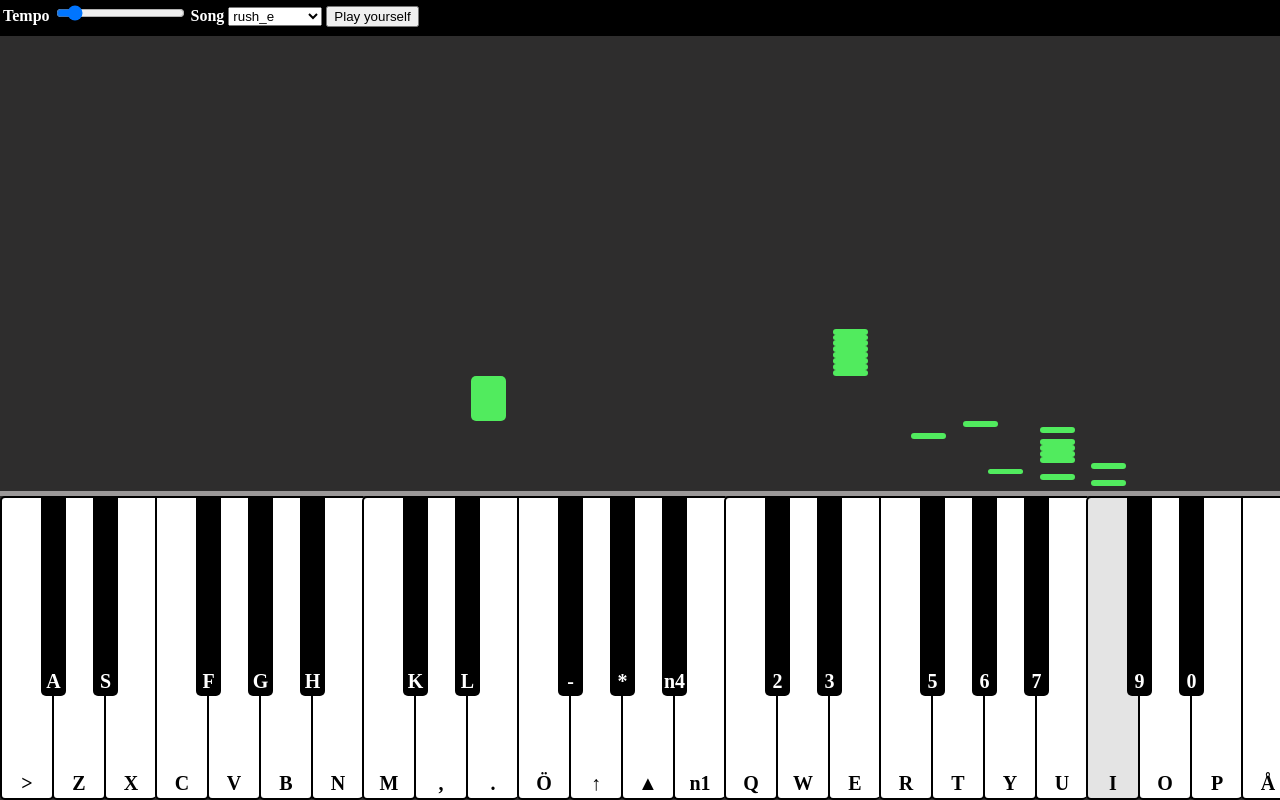
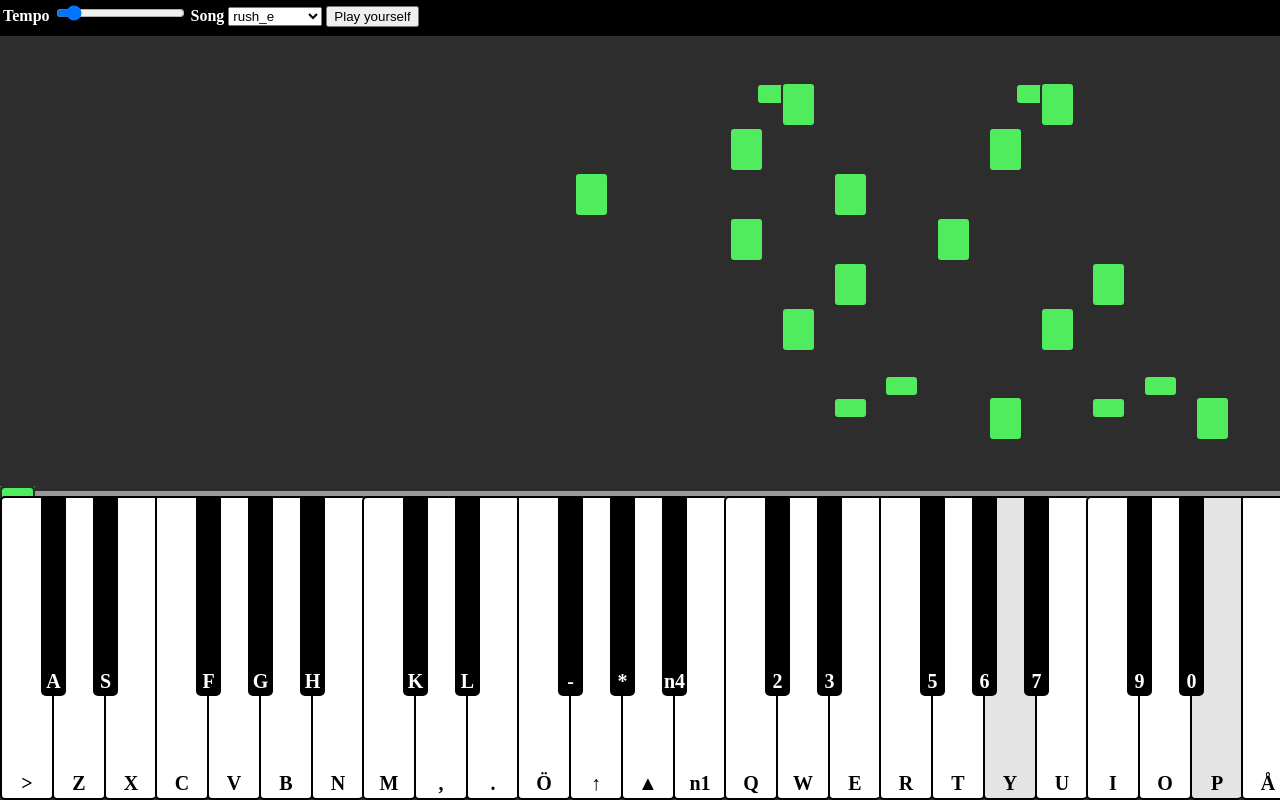
Before and after one commit to INDAPlus21/danteac-eliased-faysalbm-melg-project, a website with bundled scripts: page index.html in a window 1280 px wide. Shown: the top 800 px of the page. Built offline with nearby package versions, Linux system fonts and the light colour scheme.

Commit message:
kinda working

```diff
--- a/index.html
+++ b/index.html
@@ -20,6 +20,7 @@
             name="tempo"
             min="0.1"
             max="10"
+            step="0.1"
             value="1"
         ></input>
         <!-- <div id="slider"></div> -->
--- a/main.css
+++ b/main.css
@@ -42,14 +42,18 @@
 
 #keyboard-container {
     margin-top: calc(var(--white-width)/10);
-    height: 303.8px; /* calc(var(--white-width)*4) */
+    height: 303.8px;
+    /* calc(var(--white-width)*4) */
     /* height: fit-content;  */
     /* Actually important */
-    width: 300%; /* Is 200% enough??? */  /* I don't get it */
+    width: 300%;
+    /* Is 200% enough??? */
+    /* I don't get it */
     overflow: scroll;
     overflow: hidden;
     border-top: 5px solid rgb(155, 152, 152);
-    /* z-index: 2;  */ /* Fix this */
+    /* z-index: 2;  */
+    /* Fix this */
     /* background: white; */
 }
 
@@ -145,23 +149,29 @@ div {
     background-color: var(--green);
     height: 100px;
     width: 35px;
-    border-radius: 5px;
+    border-radius: 8px;
     /* position: absolute; */
-    margin-top: 5px;
+    /* margin-top: 5px; */
     vertical-align: bottom;
     position: absolute;
-    /* border-style: solid;
-    border-color: grey;
-    border-width: 5px;  */
+
+    /* border-style: solid;  */
+    /* border-color: grey;  */
+    /* border-width: 5px;  */
     /* transition: all .5s ease-in-out; */
 }
 
-#falling-tile:after {
+/* To create spacing between the tiles, everything here is essential */
+.falling-tile:before {
+    content: "";
+    display: block;
     position: absolute;
-    content: "";
-    bottom: -40px;
-    height: 40px;
-    width: 1px;
+    top: 0px;
+    left: 0px;
+    right: 0px;
+    bottom: 0px;
+    border: 2px solid var(--background);
+    border-radius: 5px; /* Needs to be smaller than falling tile's */
 }
 
 #falling-tiles-container {
@@ -171,6 +181,7 @@ div {
     height: 100%;
 }
 
+/* ok actually still exists */
 #piano-display {
     position: absolute;
     bottom: 0;
--- a/main.js
+++ b/main.js
@@ -36,7 +36,7 @@ var played_notes = []
 // PARSER, IN ORDER TO BUILD A BETTER AI (this project is way too ambitious)
 
 // aha! tee time doesn't work because you don't differentiate between notes (probably the cause of multiple fur elise not working either)
-var song_to_play = songs["rush_e"] // .slice(0, 10) // now with real midi!
+var song_to_play = songs["mario"] // .slice(0, 10) // now with real midi!
 // i think that was still only the right hand
 console.log(song_to_play)
 var original_song_to_play = JSON.parse(JSON.stringify(song_to_play)) // js references, man
@@ -372,7 +372,7 @@ async function selfPlay() {
 }
 
 // ok. this function actually needs to UNDERSTANDING
-function updateNoteDisplay() {
+function updateFallingTiles() {
     var notes_container = document.getElementById("falling-tiles-container")
     notes_container.innerHTML = ""
     // aha! if it's odd-numbered (or more accurately if it hasn't gone into the else statement
@@ -381,7 +381,7 @@ function updateNoteDisplay() {
     // no, but it is a bug. that's the cause of what's happening with the whole screen shifting
     // well... no, they still have their elements...
     // IT'S THIS THAT IS BLOCKING (that makes it so it can't go faster)
-    var how_many_elem = Math.min(song_to_play.length-notes_played, 40)
+    var how_many_elem = Math.min(song_to_play.length - notes_played, 40)
     // should you have a key // note naming convention? doesn't really make sense
     // function stopDisplay()
     // function insertDisplay()
@@ -389,6 +389,9 @@ function updateNoteDisplay() {
     // or isn't the bigger issue that when you press a key... it isn't really ONE note that is played...
     // ... how should you handle that
     // (it's these things that software teaches you best, I mean...)
+    // okay so the issue is that the elements on the same row are both (1) adjusted upwards and (2) have no height
+    // okay we have an explanation for the upwards adjustment, but why doesn't it have height
+
     var notes_elems = {}
     console.log("in updatenotedisplay")
     var previous_heights = 0
@@ -409,7 +412,7 @@ function updateNoteDisplay() {
         // console.log("should've inserted, but didn't: ")
         // js is a horrific language
         // I FUCKING DID IT
-        /* if (isEmpty(notes_elems)) {
+        if (isEmpty(notes_elems)) {
             // console.log("inserting a pause")
             var falling_tile = document.createElement("div")
             // falling_tile.id = "A PAUSE SHOULD BE HERE"
@@ -420,15 +423,35 @@ function updateNoteDisplay() {
             falling_tile.style.height = height
             // you don't properly remove these
             // yes you do, everytime you reset the inner HTML and rerender everything
-        } */
+        }
+
+
+
+        // aha! so it's laggiing behind. ahuh, apparently not
+        var height = song_to_play[notes_played + i][1] * 0.2 // ohno. ohno. wrong. wrong. wrong!!!! right!!!
+        console.log({song_to_play}, {notes_played}, {i}, {height}, song_to_play[notes_played + i])
+        // so you're rotating through all the non-deleted keys, but it's previous heights that really storing the height difference
+        // and now everything has the same height
+        // DUUUUDE
+        for (var individual_key in notes_elems) {
+            // NaN px big surprise
+            // parseInt(notes_elems[individual_key].style.height)
+            // fucking js nan values i hate you
+            var current_height = parseInt(notes_elems[individual_key].style.height) || 0
+            console.log({current_height}, "adding: ", height)
+            notes_elems[individual_key].style.height = current_height + height + "px"
+            // previous_heights += parseInt(height) || 0
+            // console.log({previous_heights})
+        }
 
         if (!notes_elems[key]) {
             var falling_tile = document.createElement("div")
             falling_tile.id = "play-" + i
             falling_tile.className = "falling-tile"
+
             // console.log("appending div") // well no it's actually only appending 2 divs total
             document.getElementById("falling-tiles-container").prepend(falling_tile)
-            console.log({falling_tile})
+            console.log({ falling_tile })
             notes_elems[key] = falling_tile
         } else {
             // notes_elems[key].remove() // no... you shouldn't remove it. you should set its height here
@@ -437,7 +460,7 @@ function updateNoteDisplay() {
             // var play_number = falling_tile.id.match(/\d+/)[0] - 1
 
             var [key_without_octave, octave] = getKeyOctave(key)
-            console.log("apparent key", { key }, {octave}) // why were there an if (key) here?
+            // console.log("apparent key", { key }, { octave }) // why were there an if (key) here?
 
             // position it directly above a piano keyboard key
             var key_elements = document.getElementsByClassName(key_without_octave)
@@ -445,12 +468,16 @@ function updateNoteDisplay() {
             // returns rectangel with rect.top, rect.right, rect.bottom, rect.left
             var left_margin = key_elements[octave - 2].getBoundingClientRect().left + 5;
 
-            console.log({left_margin})
+            console.log({ left_margin })
 
             if (song_to_play[index][0].includes("b")) {
                 left_margin -= 14
             }
 
+            // var height = song_to_play[notes_played + i][1] * 0.2 // ohno. ohno. wrong. wrong. wrong!!!! right!!!
+            previous_heights += parseInt(height)
+
+            // notes_elems[key].style.height = height + "px"
             notes_elems[key].style.left = left_margin + "px" // marginLeft = left_margin + "px"; // WHAT THE HELL YOU*RE NOT SETTING THE FALLING_TILE VALUE??? aha and it used the previous iterations values
             notes_elems[key].style.bottom = previous_heights + "px"
             // js is so cursed
@@ -462,9 +489,14 @@ function updateNoteDisplay() {
             // isn't the same (so now there will be parallell pausing tiles, how exciting!)
             // sets the HEIGHT, not the relative position! that is done by the appending
 
-            var height = song_to_play[notes_played + i][1] * 0.2
+            // bc you've already done the checking that this is the right element... no
+            // it's still wrong because you need to add up all the delays from the previous
+            // so you need to sum up all the previous elements
+            // or, alternatively, continually update it
+            /* var height = song_to_play[notes_played + i][1] * 0.2 // ohno. ohno. wrong. wrong. wrong!!!! right!!!
             notes_elems[key].style.height = height + "px"
             previous_heights += height
+            console.log({previous_heights}) */
 
             console.log("deleted!")
             delete notes_elems[key]
@@ -546,13 +578,13 @@ function challengeFunc(key, octave) {
         played_notes.push(key + octave)
     } */
 
-    console.log("in challengefunc: ", {key}, {octave})
+    console.log("in challengefunc: ", { key }, { octave })
     played_notes.push(key + octave)
     // if (key + octave != "Pause" && )
     if (song_to_play[notes_played][0] == key + octave /*|| song_to_play[notes_played][0] == "Pause"*/) {
         // console.log("one more correct")
         // notes_played += 2
-        updateNoteDisplay() // aha! I don't think this gets called
+        updateFallingTiles() // aha! I don't think this gets called
     } else {
         false_notes++
     }
@@ -678,7 +710,7 @@ function setUpKeyboard() {
     }
 
     setTimeout(() => {
-        updateNoteDisplay()
+        updateFallingTiles()
         if (self_play) {
             selfPlay()
         }
```
